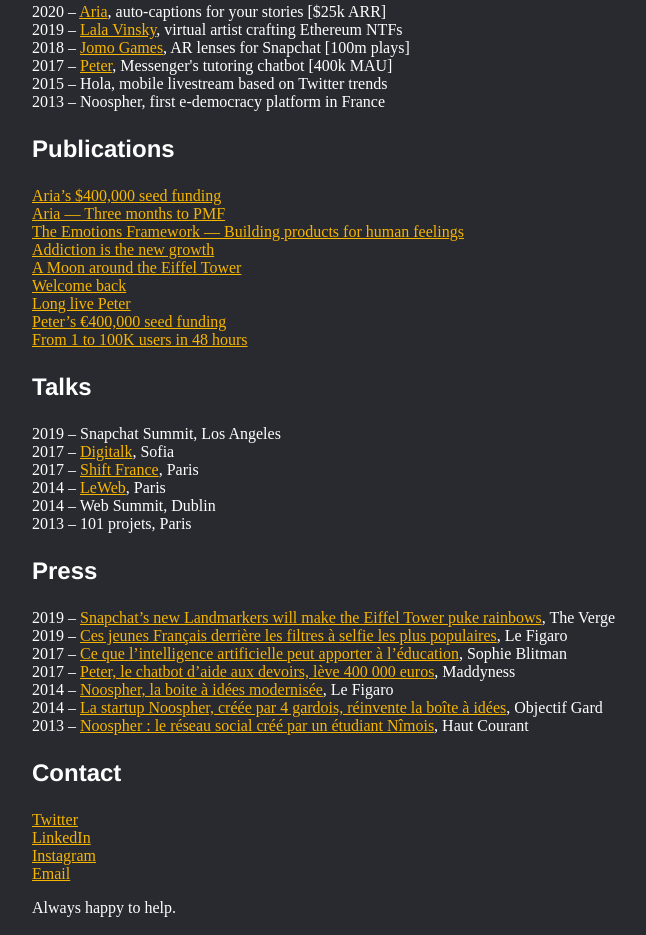
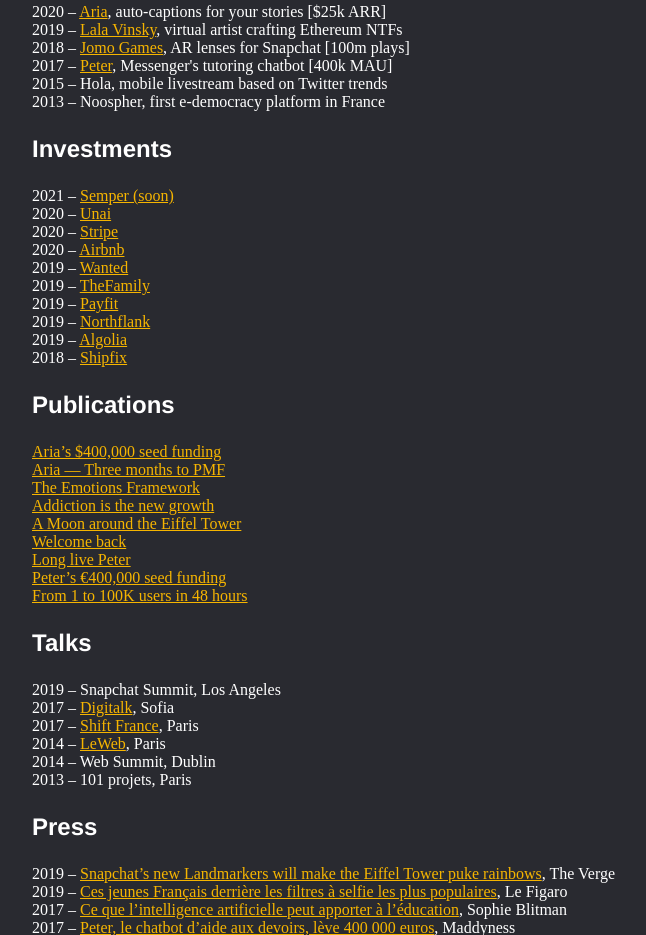
Before and after one commit to jswallez/jswallez.com, a plain HTML site: page index.html in a window 1280 px wide. Shown: the part 895-1830 px from the top of the page, without its empty margins (308-954 px from the left). Drawn offline with Linux system fonts and the light colour scheme.

Commit message:
Add files via upload

```diff
--- a/index.html
+++ b/index.html
@@ -39,13 +39,24 @@
 		2015 – Hola, mobile livestream based on Twitter trends<br>
 		2013 – Noospher, first e-democracy platform in France</p>
 
+		<p class="about">Investments</p>
 
+		<p>2021 – <a href="https://meetsemper.com/">Semper (soon)</a><br>
+			2020 – <a href="https://www.unai.one/">Unai</a><br>
+			2020 – <a href="https://stripe.com/en-gb-fr">Stripe</a><br>
+			2020 – <a href="https://www.airbnb.com/">Airbnb</a><br>
+			2019 – <a href="https://getwanted.com/en-us">Wanted</a><br>
+			2019 – <a href="https://www.thefamily.co/">TheFamily</a><br>
+			2019 – <a href="https://payfit.com/en/">Payfit</a><br>
+			2019 – <a href="https://northflank.com/">Northflank</a><br>
+			2019 – <a href="https://www.algolia.com/">Algolia</a><br>
+			2018 – <a href="https://shipfix.com/">Shipfix</a></p>
 
 		<p class="about">Publications</p>
 
 		<p><a href="https://jswallez.medium.com/aria-400-000-seed-funding-b2740ab0b46f">Aria’s $400,000 seed funding</a><br>
 		<a href="https://jswallez.medium.com/six-months-to-reach-pmf-f80ee649598a">Aria — Three months to PMF</a><br>
-		<a href="https://jswallez.medium.com/the-emotions-framework-building-products-for-human-feelings-9949459adc8d">The Emotions Framework — Building products for human feelings</a><br>
+		<a href="https://jswallez.medium.com/the-emotions-framework-building-products-for-human-feelings-9949459adc8d">The Emotions Framework</a><br>
 		<a href="https://jswallez.medium.com/addiction-is-the-new-growth-f3882bb9516e">Addiction is the new growth</a><br>
 		<a href="https://jswallez.medium.com/a-moon-around-the-eiffel-tower-771b6e426154">A Moon around the Eiffel Tower</a><br>
 		<a href="https://jswallez.medium.com/welcome-back-peter-92c0d5a5897a">Welcome back</a><br>
@@ -54,7 +65,6 @@
 		<a href="https://jswallez.medium.com/from-1-to-100k-users-in-48-hours-b8c3f306fc17">From 1 to 100K users in 48 hours</a><br>
 
 		<p class="about">Talks</p>
-
 
 		<p>2019 – Snapchat Summit, Los Angeles<br>
 			2017 – <a href="https://youtu.be/4CcfBX4E6n0">Digitalk</a>, Sofia<br>
```
